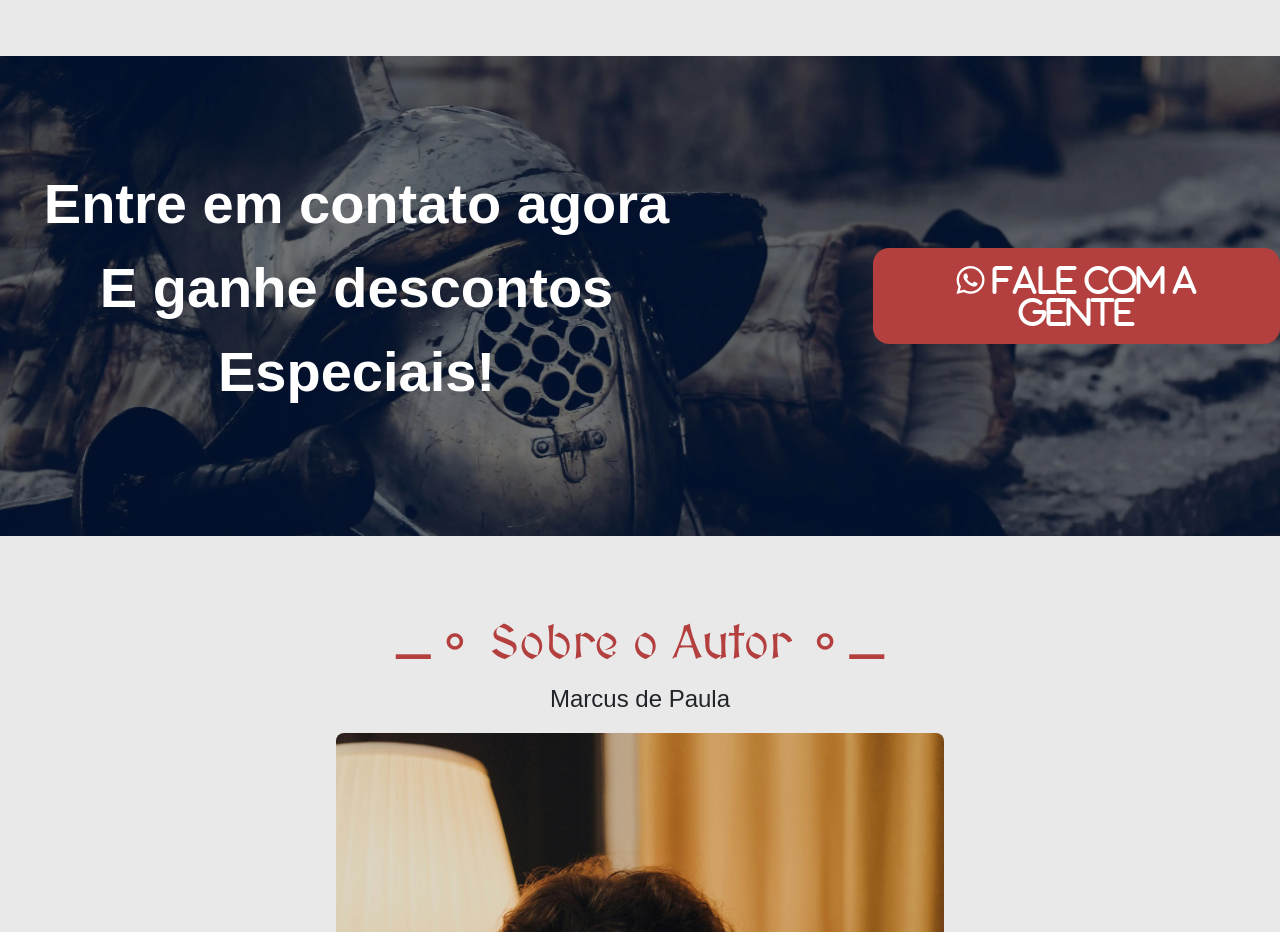
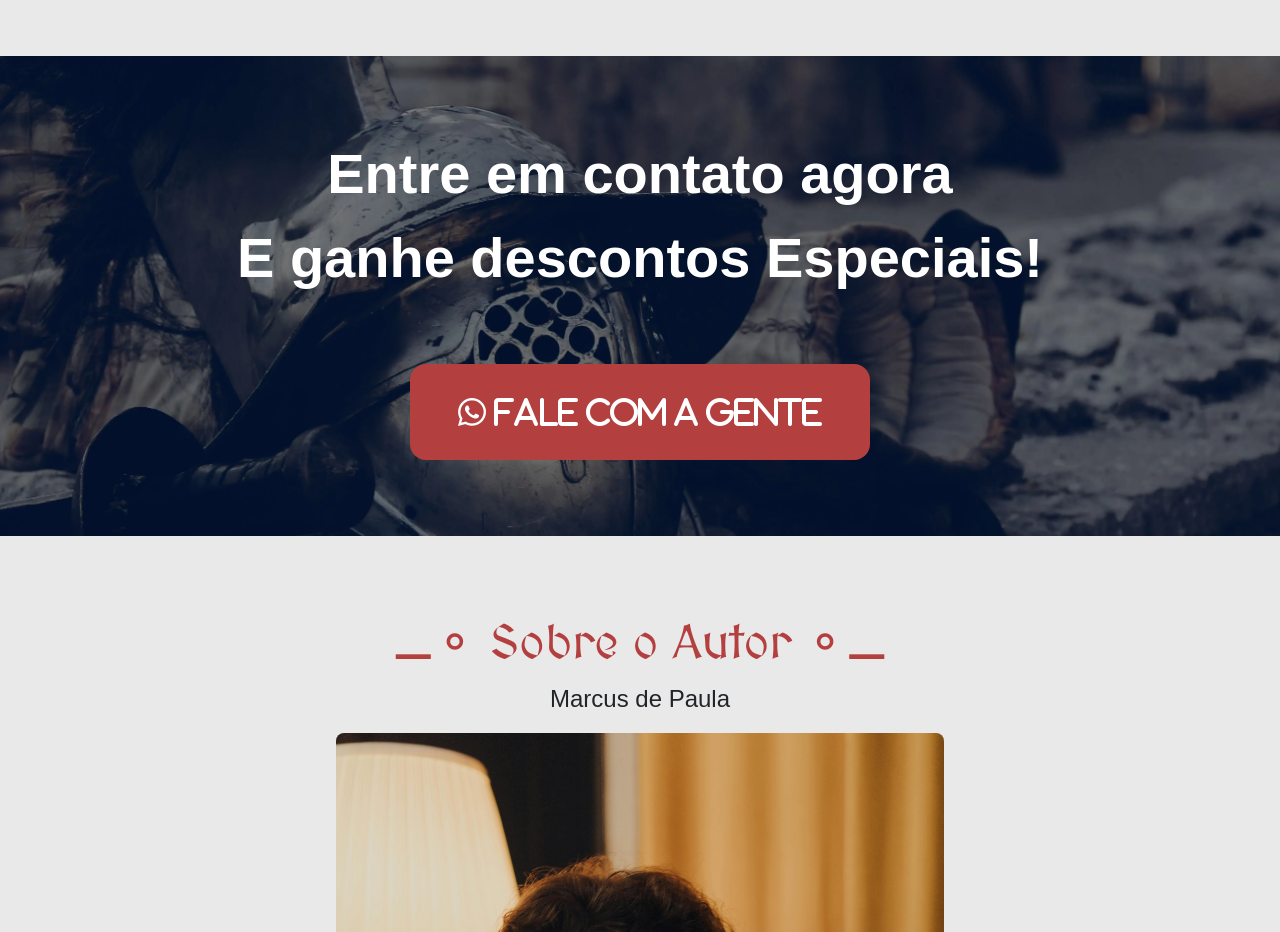
Before and after one commit to elfihr/bookCavaleiroReino, a React (Create React App) app: page / in a window 1280 px wide. Shown: the part 5500-6432 px from the top of the page. Built offline with nearby package versions, Linux system fonts and the light colour scheme; a web font is replaced by a local one.

Commit message:
responsividade 02

```diff
--- a/src/style/Hero.css
+++ b/src/style/Hero.css
@@ -87,8 +87,8 @@
 }
 
 .heroImg {
-    width: 25rem;
-    height: 35rem;
+    width: 23rem;
+    height: 33rem;
     box-shadow: 0px 2px 37px -1px rgba(0, 0, 0, 1);
 }
 
--- a/src/style/Now.css
+++ b/src/style/Now.css
@@ -60,14 +60,12 @@
     .now_container p{
         text-align: center;
     }
+    .now_container{
+      gap: 3rem;
+  }
+  .now_container{
+    flex-direction: column;
 }
-
-@media (max-width: 1244px){
-    .now_container{
-        display: flex;
-        align-items: center;
-        gap: 3rem;
-    }
 }
 
 @media (max-width: 1146px){
```
